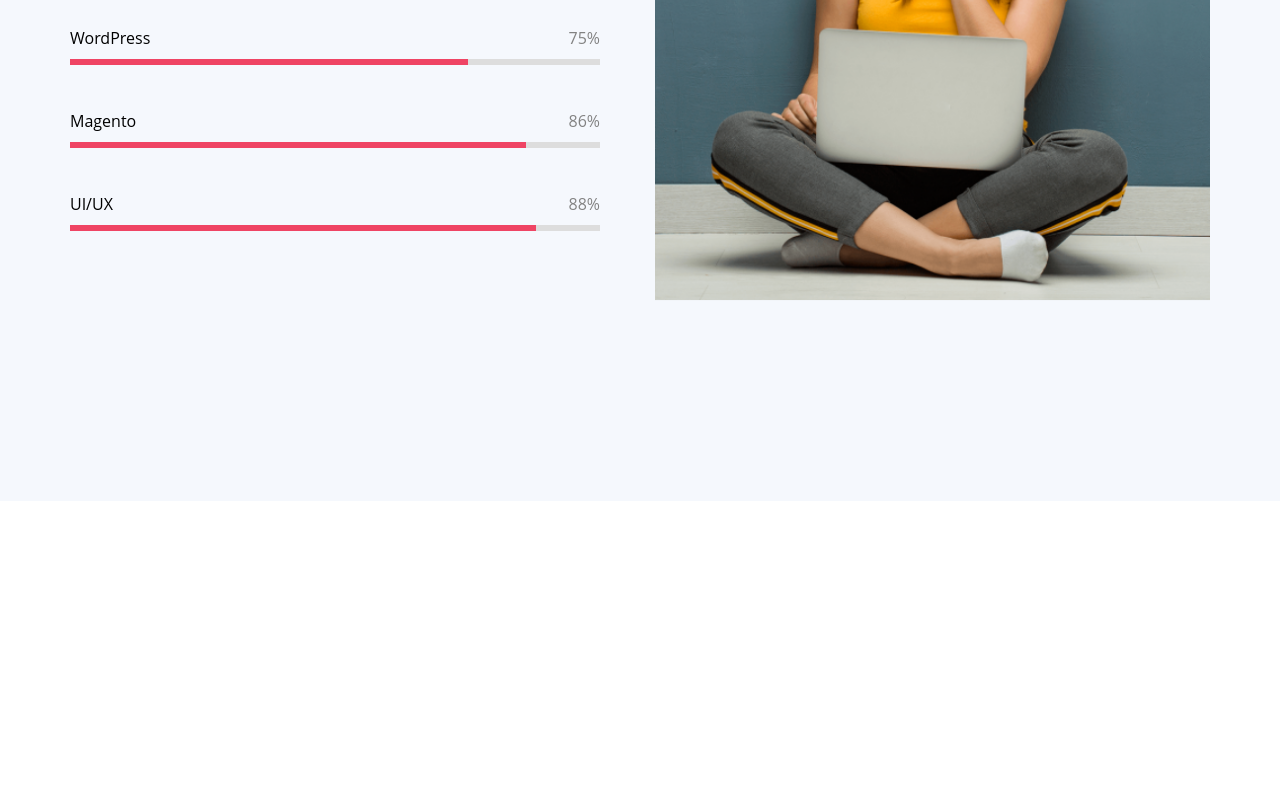
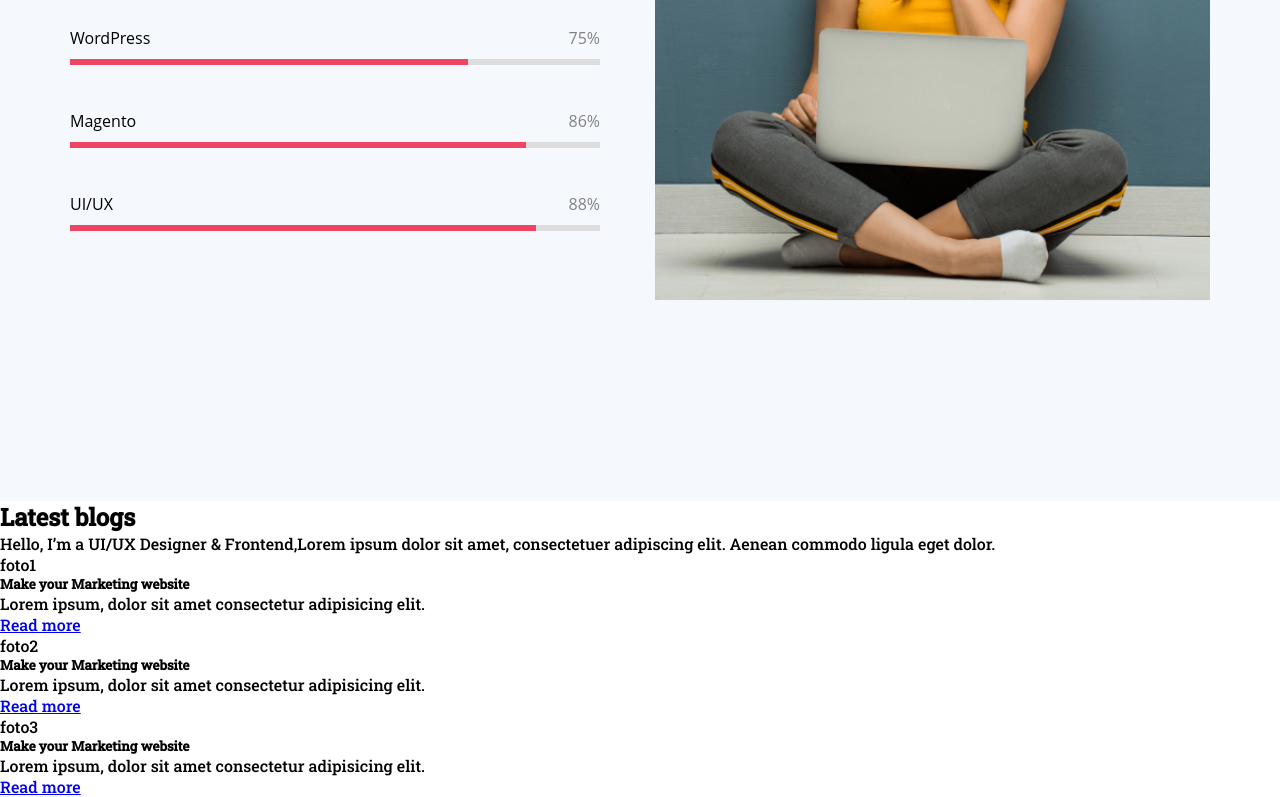
Before and after one commit to front-end-by-rimantas/24-grupe-portfolio-arika, a website with bundled scripts: page index.html in a window 1280 px wide. Shown: the part 3748-4545 px from the top of the page. Before the commit the page ends 4249 px from the top, so only its background shows below. Built offline with nearby package versions, Linux system fonts and the light colour scheme.

Commit message:
fotos + init structure

```diff
--- a/index.html
+++ b/index.html
@@ -115,6 +115,62 @@
         </div>
     </section> -->
     <!-- blogs -->
+ <section id="blog">
+     <div class="container1">
+         <div class="row" >
+             <h2>Latest blogs</h2>
+             <p>Hello, I’m a UI/UX Designer & Frontend,Lorem ipsum dolor sit amet, consectetuer adipiscing elit. Aenean commodo ligula eget dolor.</p>
+
+         </div>
+         <div class="row">
+             <div>
+                 <div> foto1</div>
+                 <div>
+                     <div>
+                         <span></span>
+                         <span></span>
+                     </div>
+                     <h5>Make your Marketing website</h5>
+                     <p>Lorem ipsum, dolor sit amet consectetur adipisicing elit.</p>
+                     <div>
+                         <a href="#">Read more</a>
+                     </div>
+                 </div>
+             </div>
+             <div>
+                <div> foto2</div>
+                <div>
+                    <div>
+                        <span></span>
+                        <span></span>
+                    </div>
+                    <h5>Make your Marketing website</h5>
+                    <p>Lorem ipsum, dolor sit amet consectetur adipisicing elit.</p>
+                    <div>
+                        <a href="#">Read more</a>
+                    </div>
+                </div>
+            </div>
+            <div>
+                <div> foto3</div>
+                <div>
+                    <div>
+                        <span></span>
+                        <span></span>
+                    </div>
+                    <h5>Make your Marketing website</h5>
+                    <p>Lorem ipsum, dolor sit amet consectetur adipisicing elit.</p>
+                    <div>
+                        <a href="#">Read more</a>
+                    </div>
+                </div>
+            </div>
+
+         </div>
+     </div>
+
+
+ </section>
     <!-- contact me -->
     <!-- footer -->
     <script src="./js/Home.js" type="module"></script>
```
Also changed, not shown: img/blogs1.png (added), img/blogs2.png (added), img/blogs3.png (added).
